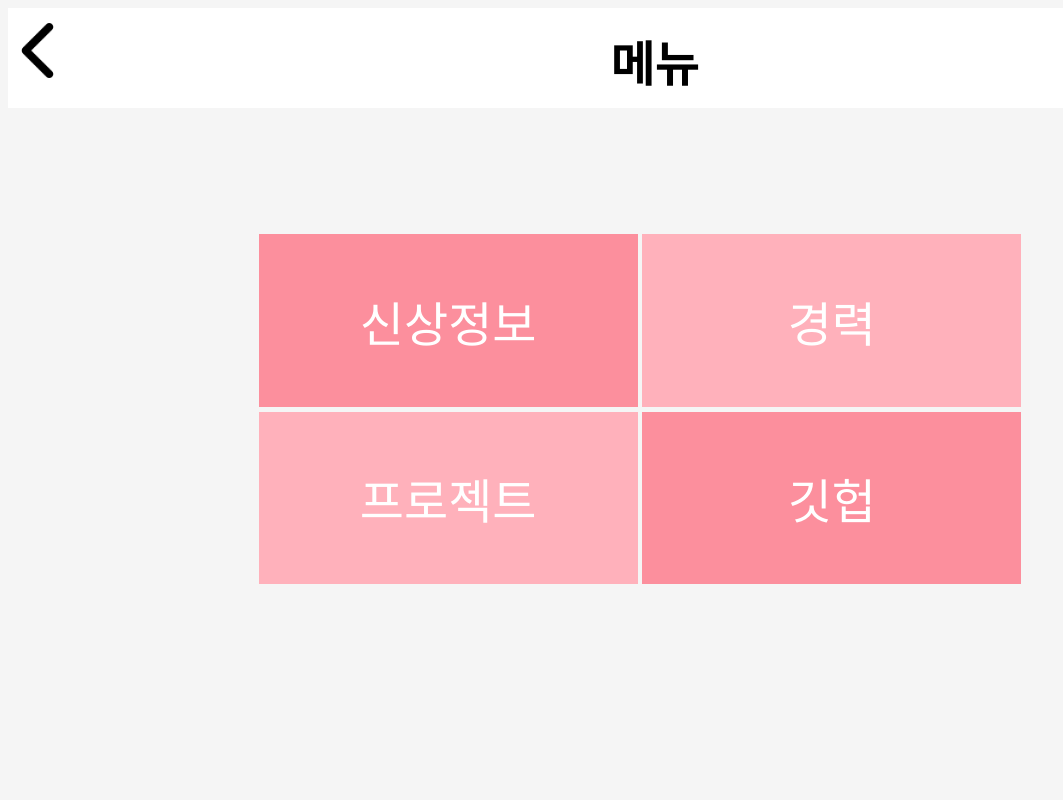
After one commit to ske-kr/heroku_tutorial, a Flask app: template templates/resume.html in a window 1280 px wide. The commit adds this page. Shown: the whole page, without its empty margins (0-1063 px from the left). Run offline with Flask 2, Linux system fonts and the light colour scheme; the template is opened without the code that fills it, so the values that code supplies are empty; some web fonts are replaced.

Commit message:
menu page

```diff
--- a/app.py
+++ b/app.py
@@ -21,10 +21,26 @@ def index():
     # Render HTML with count variable
     return render_template("index.html", count=count)
 
+@app.route("/index")
+def home():
+    # Load current count
+    f = open("count.txt", "r")
+    count = int(f.read())
+    f.close()
+
+    # Increment the count
+    count += 1
+
+    # Overwrite the count
+    f = open("count.txt", "w")
+    f.write(str(count))
+    f.close()
+    return render_template("index.html", count=count)
+
 @app.route("/resume")
 def resume():
 
-    return render_template("before.html")
+    return render_template("resume.html")
 
 if __name__ == "__main__":
     app.run()
--- /dev/null
+++ b/templates/resume.html
@@ -0,0 +1,127 @@
+<html>
+<head>
+
+    <meta charset="UTF-8">
+
+    <link rel="preconnect" href="https://fonts.gstatic.com">
+    <link href="https://fonts.googleapi.com/css2?family=Do+Hyeon&display=swap" rel="stylesheet">
+</head>
+<body style="background: #f5f5f5;">
+    <nav>
+        <div class="nav_bar">
+            <img class="back" src="left.png" onclick="location.href='index'">
+            <p class="title">
+                메뉴
+            </p>
+
+        </div>
+    </nav>
+
+    <div class="menu">
+        <div class="toprow">
+            <button class="button1" type="button" onclick="location.href=''" >신상정보</button>
+            <button class="button2" type="button" onclick="location.href=''" >경력</button>
+        </div>
+
+        <div class="bottomrow">
+            <button class="button3" type="button" onclick="location.href=''" >프로젝트</button>
+            <button class="button4" type="button" onclick="location.href='https://github.com/ske-kr'" >깃헙</button>
+        </div>
+
+    </div>
+</body>
+
+<style>
+   *{
+font-family:'Do Hyeon',sans-serif;
+}
+
+nav{
+    color: black;
+    background-color:white;
+    width:100%;
+    height:100px;
+    line-height: 56px;
+}
+
+.nav_bar{
+    text-align: center;
+    height: 100%;
+}
+
+
+
+
+.back{
+    float:left;
+    margin:15px 2px;
+    width:55px;
+}
+
+.title{
+    position:relative;
+    font-size:3rem;
+    padding:30px;
+    font-weight:bold;
+}
+
+.menu{
+    margin-top:10%;
+    text-align: center;
+}
+
+.toprow{
+    text-align: center;
+}
+
+.button1{
+    color:white;
+    font-size: 3rem;
+    background-color:rgb(252,143,157) ;
+    width:30%;
+    height:22%;
+    margin-bottom:5px;
+    border:none;
+    transition:all 1.2s, color 1.2;
+    cursor:pointer;
+}
+
+.button2{
+    color:white;
+    font-size: 3rem;
+    background-color:rgb(255,177,187) ;
+    width:30%;
+    height:22%;
+    margin-bottom:5px;
+    border:none;
+    transition:all 1.2s, color 1.2;
+    cursor:pointer;
+}
+
+.button3{
+    color:white;
+    font-size: 3rem;
+    background-color:rgb(255,177,187) ;
+    width:30%;
+    height:22%;
+    margin-bottom:5px;
+    border:none;
+    transition:all 1.2s, color 1.2;
+    cursor:pointer;
+}
+
+.button4{
+    color:white;
+    font-size: 3rem;
+    background-color:rgb(252,143,157) ;
+    width:30%;
+    height:22%;
+    margin-bottom:5px;
+    border:none;
+    transition:all 1.2s, color 1.2;
+    cursor:pointer;
+}
+
+
+</style>
+</html>
```
Also changed, not shown: templates/before.html (deleted, +0 -28 lines), templates/index.html (+8 -8 lines), templates/left.png (added).
